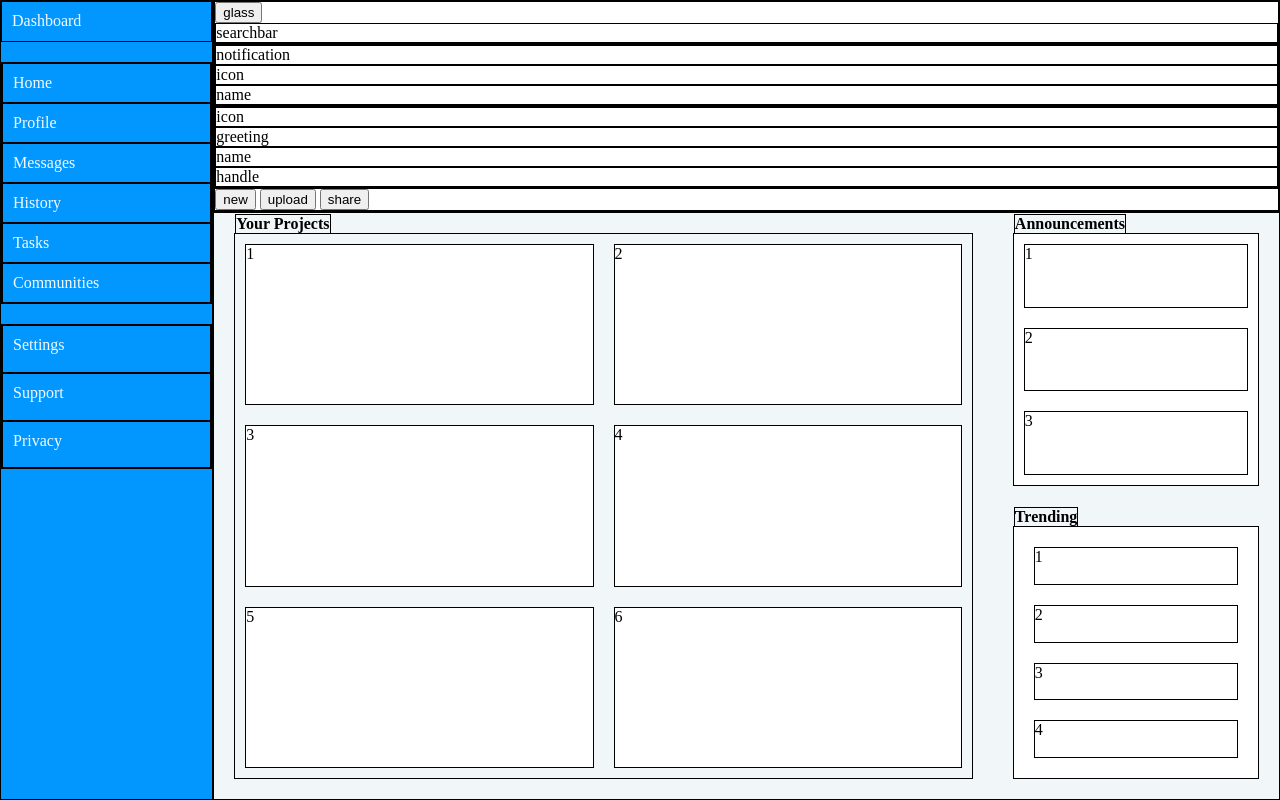
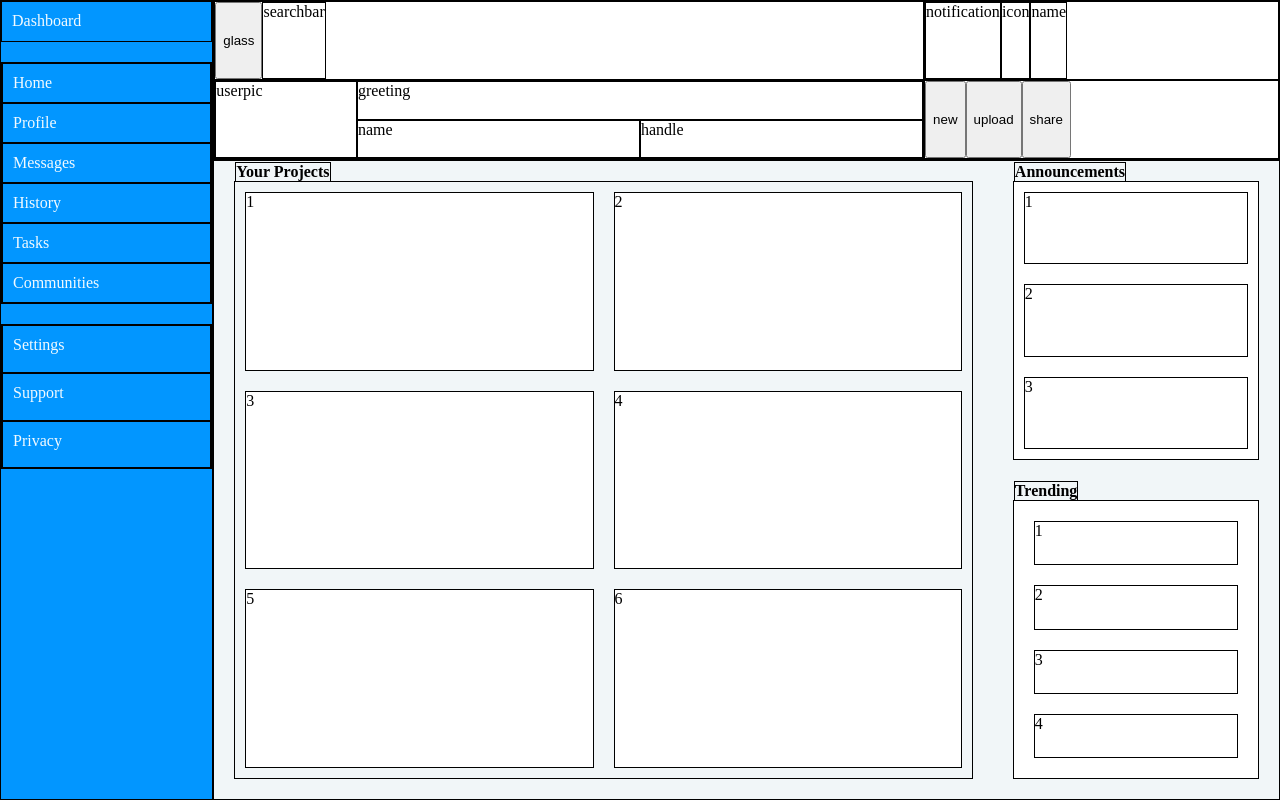
Before and after one commit to KevinPhDev/Admin-Dashboard, a plain HTML site: page index.html in a window 1280 px wide. Drawn offline with Linux system fonts and the light colour scheme.

Commit message:
Use grid and flex to position header items

```diff
--- a/index.html
+++ b/index.html
@@ -19,7 +19,7 @@
             <div class="name">name</div>
         </div>
         <div class="user">
-            <div class="icon">icon</div>
+            <div class="user-pic">userpic</div>
             <div class="greeting">greeting</div>
             <div class="name">name</div>
             <div class="handle">handle</div>
--- a/style.css
+++ b/style.css
@@ -10,6 +10,35 @@ body {
 
 #header {
     grid-area: header;
+    display: grid;
+    grid-template: 1fr 1fr / 4fr 2fr;
+    grid-template-areas:
+    "search corner"
+    "user buttons";
+}
+
+.search {
+    grid-area: search;
+    display: flex;
+}
+
+.corner {
+    grid-area: corner;
+    display: flex;
+}
+
+.user {
+    grid-area: user;
+    display: grid;
+    grid-template: 1fr 1fr / 1fr 2fr 2fr;
+    grid-template-areas:
+    "user-pic greeting greeting"
+    "user-pic name handle";
+}
+
+.buttons {
+    grid-area: buttons;
+    display: flex;
 }
 
 #sidebar {
@@ -17,6 +46,22 @@ body {
     display: grid;
     grid-template-rows: 1fr 4fr 4fr 8fr;
     background-color: rgb(2, 150, 255);
+}
+
+.user-pic {
+    grid-area: user-pic;
+}
+
+.greeting {
+    grid-area: greeting;
+}
+
+.name {
+    grid-area: name;
+}
+
+.handle {
+    grid-area: handle;
 }
 
 #icon,
```
